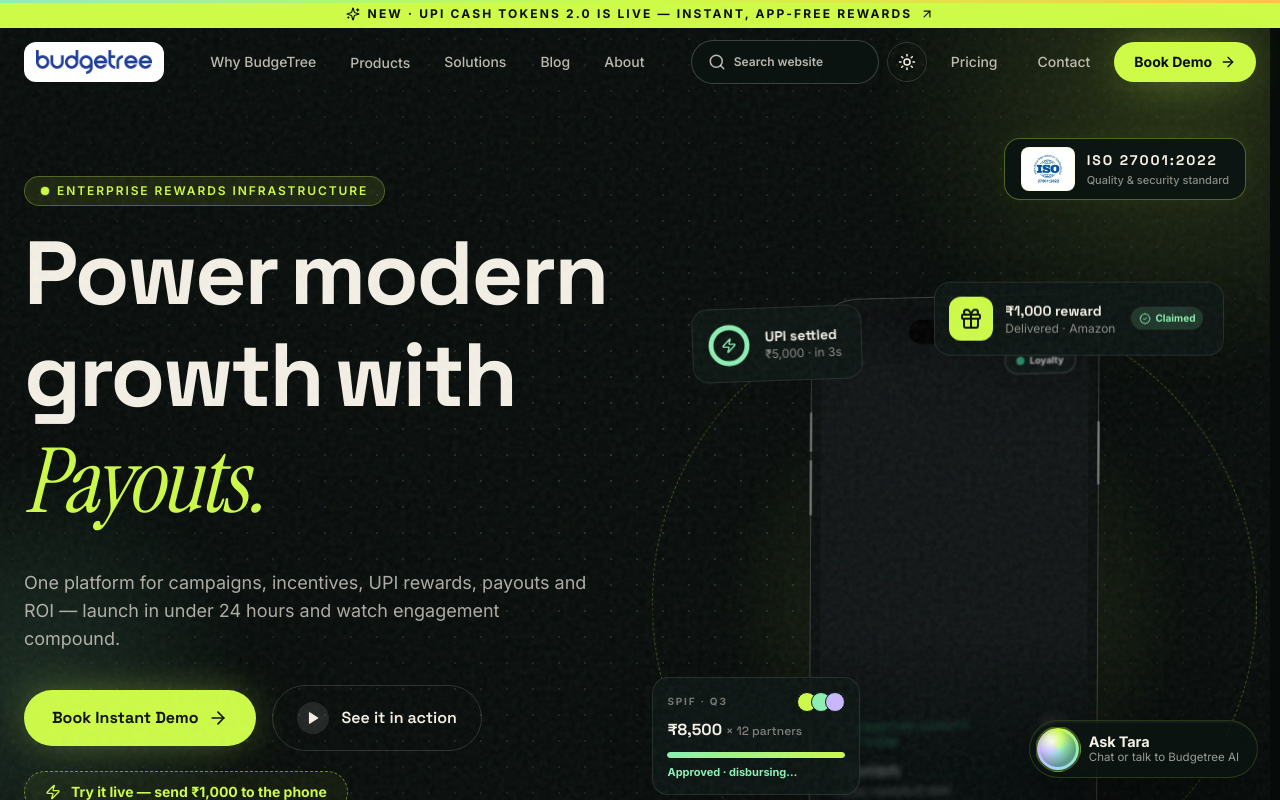
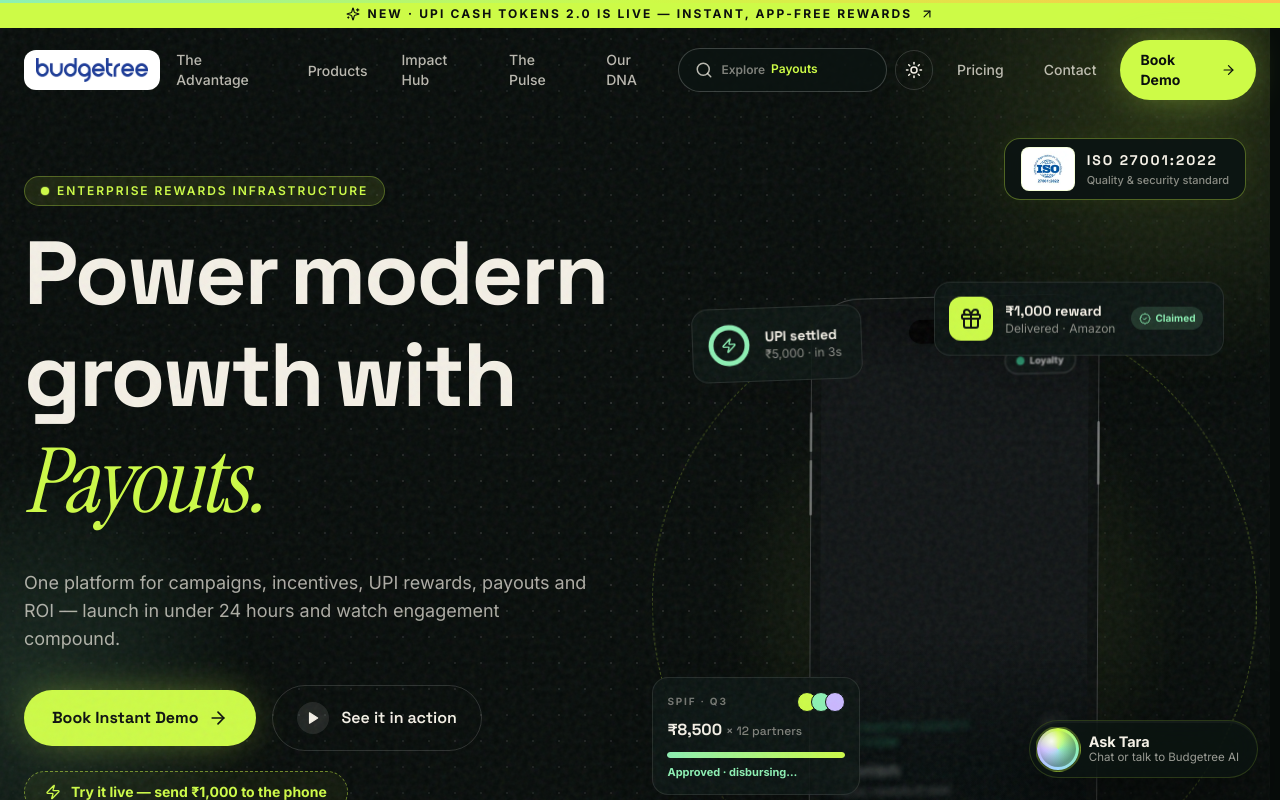
Before and after one commit to anshulmalik1008/budgetree-revamp, a Next.js app: page / in a window 1280 px wide. Shown: the top 800 px of the page. Built offline with nearby package versions, Linux system fonts and the light colour scheme.

Commit message:
Give Navbar distinctive editorial labels and animated rotating search suggestions

```diff
--- a/src/components/Navbar.tsx
+++ b/src/components/Navbar.tsx
@@ -83,12 +83,62 @@ const SUITE_PRODUCTS = [
 ];
 
 const LINKS = [
-  { label: "Why BudgeTree", href: "/#why" },
+  { label: "The Advantage", href: "/#why" },
   { label: "Products", href: "/#products", dropdown: true },
-  { label: "Solutions", href: "/solutions" },
-  { label: "Blog", href: "/blog" },
-  { label: "About", href: "/about" },
+  { label: "Impact Hub", href: "/solutions" },
+  { label: "The Pulse", href: "/blog" },
+  { label: "Our DNA", href: "/about" },
 ];
+
+const SEARCH_TERMS = [
+  "Rewards",
+  "Loyalty",
+  "Payouts",
+  "Gift Cards",
+  "UPI Cashback",
+  "Management Suite",
+];
+
+function RotatingSearchText() {
+  const [index, setIndex] = useState(0);
+  const [reducedMotion, setReducedMotion] = useState(false);
+
+  useEffect(() => {
+    const mq = window.matchMedia("(prefers-reduced-motion: reduce)");
+    const sync = () => setReducedMotion(mq.matches);
+    sync();
+    mq.addEventListener?.("change", sync);
+    return () => mq.removeEventListener?.("change", sync);
+  }, []);
+
+  useEffect(() => {
+    if (reducedMotion) return;
+    const timer = window.setInterval(() => {
+      setIndex((current) => (current + 1) % SEARCH_TERMS.length);
+    }, 2800);
+    return () => window.clearInterval(timer);
+  }, [reducedMotion]);
+
+  return (
+    <span className="flex min-w-0 flex-1 items-center gap-1.5 overflow-hidden text-left text-xs font-semibold">
+      <span className="shrink-0 text-fg/50">Explore</span>
+      <span className="relative block h-[18px] min-w-0 flex-1 overflow-hidden text-acc">
+        <AnimatePresence mode="wait" initial={false}>
+          <motion.span
+            key={reducedMotion ? "static" : index}
+            initial={reducedMotion ? false : { opacity: 0, y: 14, filter: "blur(3px)" }}
+            animate={{ opacity: 1, y: 0, filter: "blur(0px)" }}
+            exit={reducedMotion ? undefined : { opacity: 0, y: -14, filter: "blur(3px)" }}
+            transition={{ duration: 0.32, ease: "easeInOut" }}
+            className="absolute inset-0 block truncate"
+          >
+            {SEARCH_TERMS[reducedMotion ? 0 : index]}
+          </motion.span>
+        </AnimatePresence>
+      </span>
+    </span>
+  );
+}
 
 export default function Navbar() {
   const [scrolled, setScrolled] = useState(false);
@@ -227,10 +277,10 @@ export default function Navbar() {
                 onClick={() => window.dispatchEvent(new Event("bt-open-search"))}
                 aria-label="Search the entire website"
                 title="Search website (⌘K / Ctrl+K)"
-                className="group flex h-11 w-[132px] items-center gap-2 rounded-full border border-line/20 bg-raise/80 px-3 text-fg/75 shadow-sm transition hover:border-acc/60 hover:bg-line/10 hover:text-fg xl:w-[188px] xl:px-4 2xl:w-[220px]"
+                className="group flex h-11 w-[132px] items-center gap-2 rounded-full border border-line/20 bg-raise/80 px-3 text-fg/75 shadow-sm transition hover:border-acc/60 hover:bg-line/10 hover:text-fg xl:w-[216px] xl:px-4 2xl:w-[240px]"
               >
                 <Search className="h-[18px] w-[18px] shrink-0 transition-transform group-hover:scale-110" />
-                <span className="min-w-0 flex-1 truncate text-left text-xs font-semibold">Search website</span>
+                <RotatingSearchText />
                 <span className="hidden rounded-md border border-line/15 px-1.5 py-0.5 text-[10px] font-medium opacity-60 2xl:inline">⌘K</span>
               </button>
               <ThemeToggle />
```
